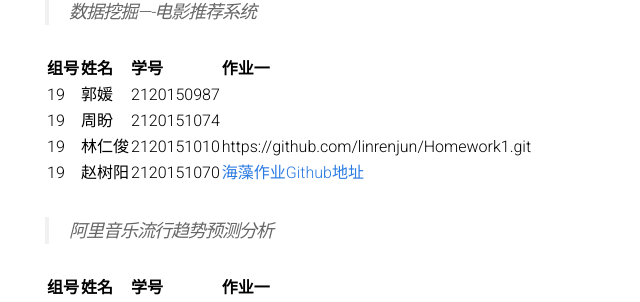
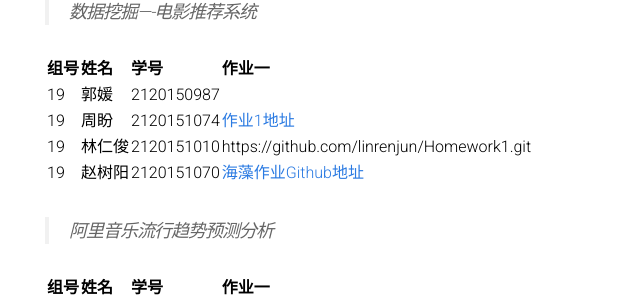
Before and after one commit to BITDM/bitdm.github.io, a Jekyll site: the page built from 2016/groups.md, in a window 1280 px wide and 900 px high, scrolled down 3423 px. Shown: the part 149-451 px from the top of the window, without its empty margins (195-835 px from the left). Built offline with Jekyll 4.4.1, drawn with Linux system fonts in a browser that asks for light colours.

Commit message:
Update groups.md

```diff
--- a/2016/groups.md
+++ b/2016/groups.md
@@ -153,7 +153,7 @@ permalink: /2016/groups/
 |组号|姓名|学号|作业一|
 |:-------------|:-------------|:-----|:-----|
 |19|郭媛|2120150987|
-|19|周盼|2120151074|
+|19|周盼|2120151074|[作业1地址](https://github.com/Sakura211/DataMining)
 |19|林仁俊 |2120151010|https://github.com/linrenjun/Homework1.git
 |19|赵树阳 |2120151070|[海藻作业Github地址](https://github.com/zsyprich/seaweed)
 
```
